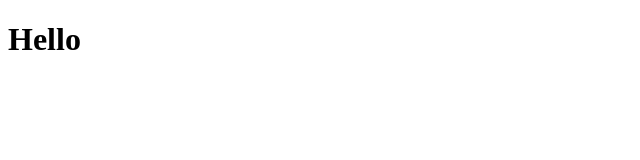
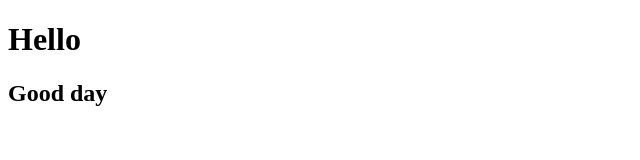
Before and after one commit to AnusreePrakashan/datewithgit-sam, a plain HTML site: page index.html in a window 1280 px wide. Shown: the whole page, without its empty margins (0-640 px from the left). Drawn offline with Linux system fonts and the light colour scheme.

Commit message:
some changes made

```diff
--- a/index.html
+++ b/index.html
@@ -7,5 +7,6 @@
 </head>
 <body>
     <h1>Hello</h1>
+    <h2>Good day</h2>
 </body>
 </html>
```
